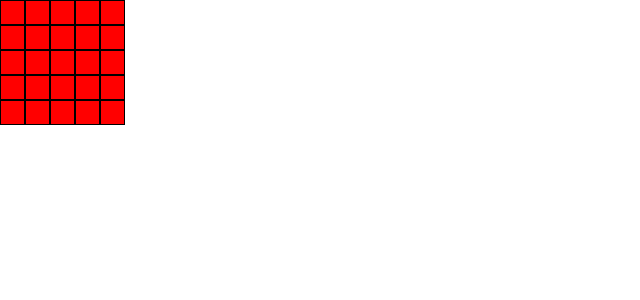
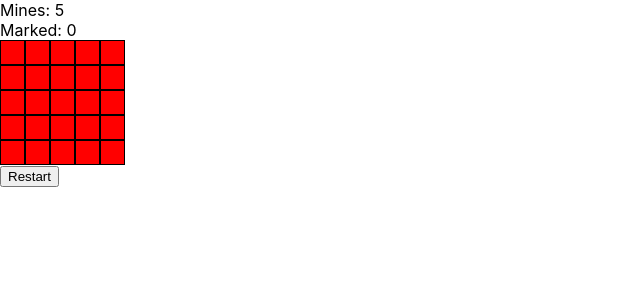
Before and after one commit to miwhitaker/Minesweeper-game, a React (Create React App) app in the folder minesweeper/: page / in a window 1280 px wide. Shown: the top 300 px of the page, without its empty margins (0-640 px from the left). Built offline with nearby package versions, Linux system fonts and the light colour scheme.

Commit message:
added state to constructor

```diff
--- a/minesweeper/src/App.js
+++ b/minesweeper/src/App.js
@@ -1,4 +1,4 @@
-
+import React, {Component} from 'react'
 import './App.css';
 
 function Cell(props) {
@@ -24,7 +24,7 @@ function Row(props) {
     </div> )
 }
 
-function App(props) {
+function Board(props) {
   let array = []
   for(let j = 0; j < 5; j++) {
     array.push(<Row />)
@@ -35,28 +35,84 @@ function App(props) {
     </div>)
 }
 
-/*class Game extends React.Component {
+class App extends Component {
   constructor(props) {
     super(props)
-    const mines = {location: [0][0]}
+    const mines = {location1: [1,1], location2: [0,2], location3: [2,4], location4: [4,1], location5: [4,2]}
     const winThing =
           {isMine: false,
            values: {isClicked: false,
                     isRtClicked: false,
-                    numNearMines: 0
+                    numNearMine: 0
           }}
     const stateArr = []
+    const tempArr = []
     for(let i = 0; i < 5; i++) {
-      stateArr.push(Object.clone(winThing))
+      tempArr.push(JSON.parse(JSON.stringify(winThing)))
     }
-console.log(stateArr)
+    for(let j = 0; j < 5; j++) {
+      stateArr[j] = JSON.parse(JSON.stringify((tempArr)))
+    }
+    //modify this to loop through const mines (location of mines) and change isMine to true
+    //hmm...need to extract values [i,j] one at a time and do stateArr[i][j].isMine = true
+    //locateMine() function
+
+    stateArr[1][1].isMine = true
+    stateArr[0][2].isMine = true
+    stateArr[2][4].isMine = true
+    stateArr[4][1].isMine = true
+    stateArr[4][2].isMine = true
+
+    //populate numNearMines
+    //populateNum() function
+    //stateArr[i-1][j-1].values.numNearMines = stateArr[i-1][j-1].values.numNearMines + 1
+    //stateArr[i-1][j].values.numNearMines = stateArr[i-1][j].values.numNearMines + 1
+    //stateArr[i-1][j+1].values.numNearMines = stateArr[i-1][j+1].values.numNearMines + 1
+    //stateArr[i][j-1].values.numNearMines = stateArr[i][j-1].values.numNearMines + 1
+    //stateArr[i][j+1].values.numNearMines = stateArr[i][j+1].values.numNearMines + 1
+    //stateArr[i+1][j-1].values.numNearMines = stateArr[i+1][j-1].values.numNearMines + 1
+    //stateArr[i+1][j].values.numNearMines = stateArr[i+1][j].values.numNearMines + 1
+    //stateArr[i+1][j+1].values.numNearMines = stateArr[i+1][j+1].values.numNearMines + 1
+
+    stateArr[0][0].values.numNearMine = 1
+    stateArr[0][1].values.numNearMine = 1
+    stateArr[0][3].values.numNearMine = 1
+    stateArr[0][4].values.numNearMine = 1
+    stateArr[3][0].values.numNearMine = 1
+    stateArr[3][2].values.numNearMine = 1
+    stateArr[3][4].values.numNearMine = 1
+    stateArr[4][1].values.numNearMine = 1
+    stateArr[4][3].values.numNearMine = 1
+    stateArr[1][0].values.numNearMine = 2
+    stateArr[1][3].values.numNearMine = 2
+    stateArr[2][1].values.numNearMine = 2
+    stateArr[2][3].values.numNearMine = 2
+    stateArr[3][1].values.numNearMine = 2
+    stateArr[3][3].values.numNearMine = 2
+
 }   //end of constructor
 
   handleClick() {}
-  render() {}
+  render() {
+    return(
+    <div>
+      <div className = "gameHeader">
+        <div className = "scoreCount">
+          <span>Mines: </span>
+          <span>5</span>
+        </div>
+        <div className = "scoreCount">
+          <span>Marked: </span>
+          <span>0</span>
+        </div>
+      </div>
+      <Board ></Board>
+      <button className = "restart">Restart</button>
+    </div>
+    )}
 }  //end of game component
 
-*/
+
 
 /*function App() {
   return (
```
